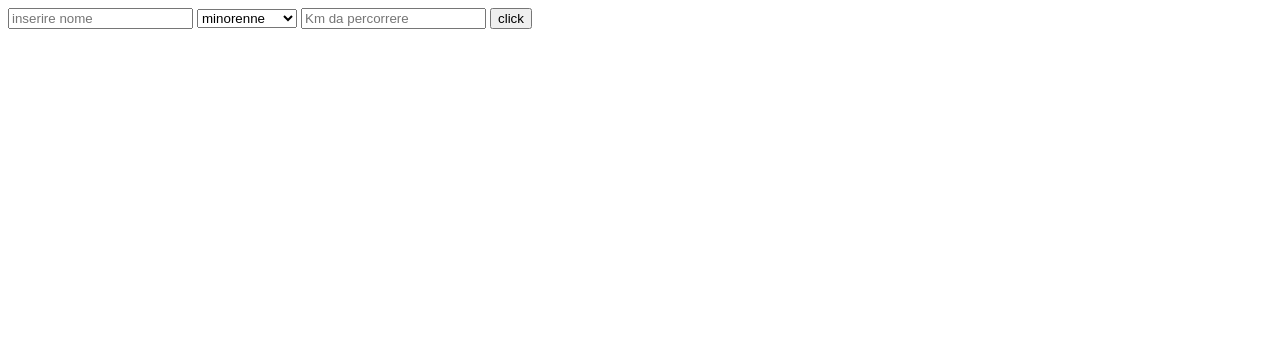
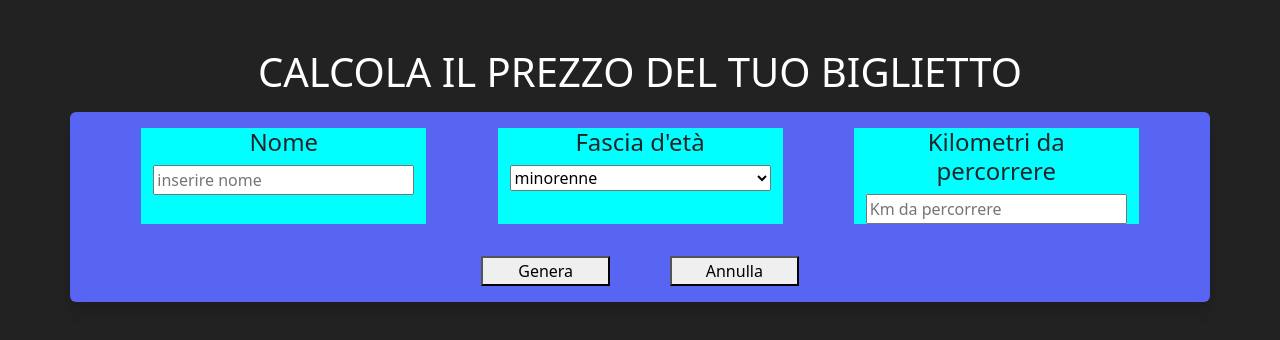
Before and after one commit to FedericoFinco/js-biglietto-treno, a plain HTML site: page index.html in a window 1280 px wide. Drawn offline with nearby package versions, Linux system fonts and the light colour scheme.

Commit message:
dev (body) : form to insert data done with debug colors

```diff
--- /dev/null
+++ b/css/style.css
@@ -0,0 +1,11 @@
+body{
+    background-color: #222;
+}
+
+.bgPrimary{
+    background-color: #5865f2;
+}
+
+.bgDebug1{
+    background-color: aqua;
+}
--- a/index.html
+++ b/index.html
@@ -1,21 +1,71 @@
 <!DOCTYPE html>
 <html lang="en">
   <head>
-    <meta charset="UTF-8">
-    <meta http-equiv="X-UA-Compatible" content="IE=edge">
-    <meta name="viewport" content="width=device-width, initial-scale=1.0">
+    <meta charset="UTF-8" />
+    <meta http-equiv="X-UA-Compatible" content="IE=edge" />
+    <meta name="viewport" content="width=device-width, initial-scale=1.0" />
+    <link
+      href="https://cdn.jsdelivr.net/npm/bootstrap@5.3.0-alpha3/dist/css/bootstrap.min.css"
+      rel="stylesheet"
+      integrity="sha384-KK94CHFLLe+nY2dmCWGMq91rCGa5gtU4mk92HdvYe+M/SXH301p5ILy+dN9+nJOZ"
+      crossorigin="anonymous"
+    />
+    <link rel="stylesheet" href="./css/style.css" />
     <title>Document</title>
   </head>
   <body>
-    <input type="text" placeholder="inserire nome" id="input-nome">
+    <main>
+      <div class="container-fluid text-white text-center mt-5 mb-3">
+        <h1>CALCOLA IL PREZZO DEL TUO BIGLIETTO</h1>
+      </div>
+      <div class="container rounded shadow bgPrimary">
+        <div class="row justify-content-evenly pt-3">
+          <div class="col-3 bgDebug1 text-center">
+            <h4>Nome</h4>
+            <input
+              class="w-100"
+              type="text"
+              placeholder="inserire nome"
+              id="input-nome"
+            />
+          </div>
+          <div class="col-3 bgDebug1 text-center">
+            <h4>Fascia d'età</h4>
+            <select class="w-100" name="fasciaEtà" id="select-eta">
+              <option value="minorenne">minorenne</option>
+              <option value="maggiorenne">maggiorenne</option>
+              <option value="over65">over 65</option>
+            </select>
+          </div>
+          <div class="col-3 bgDebug1 text-center">
+            <h4>Kilometri da percorrere</h4>
+            <input
+              class="w-100"
+              type="number"
+              placeholder="Km da percorrere"
+              id="input-kilometri"
+            />
+          </div>
+        </div>
+        <div class="row justify-content-center g-3 mt-3 pb-3">
+          <div class="col-2 text-center">
+            <button class="w-75" id="button">Genera</button>
+          </div>
+          <div class="col-2 text-center">
+            <button class="w-75" id="button-back">Annulla</button>
+          </div>
+        </div>
+      </div>
+
+      <!-- <input type="text" placeholder="inserire nome" id="input-nome" />
       <select name="fasciaEtà" id="select-eta">
         <option value="minorenne">minorenne</option>
         <option value="maggiorenne">maggiorenne</option>
         <option value="over65">over 65</option>
       </select>
-    <input type="number" placeholder="Km da percorrere" id="input-kilometri">
-    <button id="button"> click </button>
+      <input type="number" placeholder="Km da percorrere" id="input-kilometri"/>
+      <button id="button">click</button> -->
       <script src="js/main.js"></script>
-
+    </main>
   </body>
 </html>
--- a/js/main.js
+++ b/js/main.js
@@ -21,6 +21,7 @@ bottone.addEventListener("click", function () {
     prezzoBiglietto = tariffa * parseInt(km.value);
     tipoBiglietto = "Biglietto Standard";
   }
+  console.log("Nominativo: ", nome.value)
   console.log("Prezzo: ", prezzoBiglietto);
   console.log("Tipologia biglietto: ", tipoBiglietto);
   console.log("codice cp: ", Math.floor(Math.random() * 100000));
```
Lines whose indentation alone changed are shown as unchanged.
